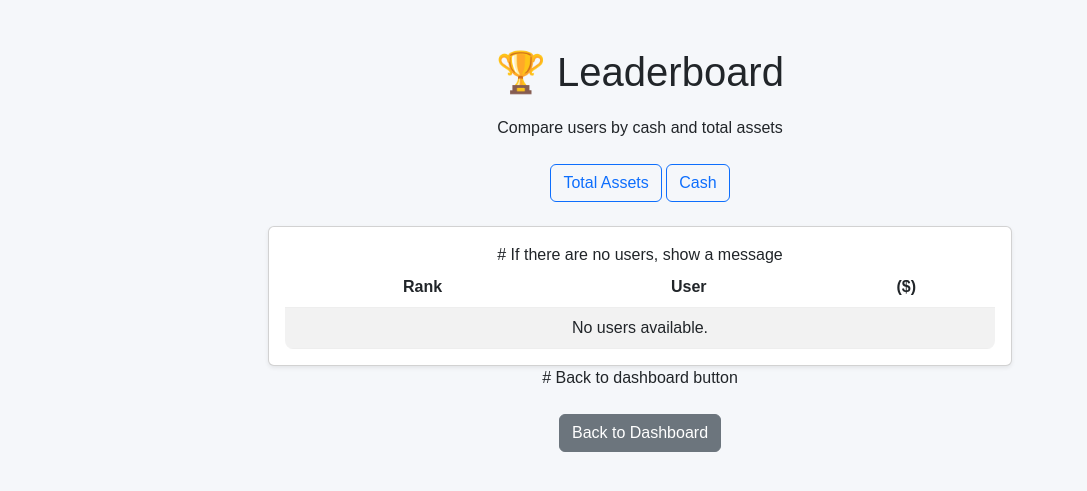
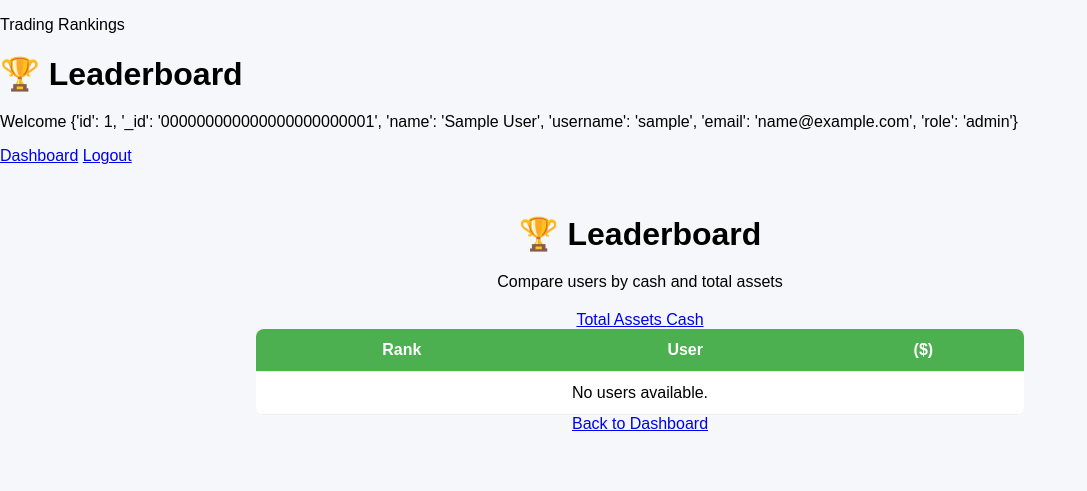
Before and after one commit to ElliotZhangzr/CITS5505_project_1, a Flask app: template templates/leaderboard.html in a window 1280 px wide. Shown: the top 491 px of the page, without its empty margins (0-1087 px from the left). Run offline with Flask 3, Linux system fonts and the light colour scheme; the template is opened without the code that fills it, so the values that code supplies are empty; the visitor is signed in with stand-in values (Sample User, id 1).

Commit message:
Updated the leaderboard to include the navigation bar as in dashboard page

```diff
--- a/templates/leaderboard.html
+++ b/templates/leaderboard.html
@@ -2,14 +2,32 @@
 <html lang="en">
 <head>
     <meta charset="UTF-8">
+    <meta name="viewport" content="width=device-width, initial-scale=1.0">
     <title>Leaderboard</title>
-
-    <!-- Bootstrap CSS -->
-    <link href="https://cdn.jsdelivr.net/npm/bootstrap@5.3.0/dist/css/bootstrap.min.css" rel="stylesheet">
     <!-- Custom CSS -->
     <link rel="stylesheet" href="{{ url_for('static', filename='css/leaderboard.css') }}">
 </head>
 <body>
+    <div class="dashboard-bg"></div>
+
+    <main class="leaderboard-page">
+        <header class="page-header panel">
+            <div>
+                <p class="kicker">Trading Rankings</p>
+                <h1>🏆 Leaderboard</h1>
+            </div>
+
+            <div class="header-actions">
+                <div class="user-panel">
+                    <p class="welcome-text">Welcome {{ session["user"] }}</p>
+                    <div class="user-links">
+                        <a class="action-link secondary" href="/dashboard">Dashboard</a>
+                        <a class="action-link" href="/logout">Logout</a>
+                    </div>
+                </div>
+            </div>
+        </header>
+    </main>
 
 <div class="container mt-5">
     <div class="leaderboard-header text-center mb-4">
@@ -45,10 +63,11 @@
                     <tbody>
                         {% if users %}
                             {% for user in users %}
-                            # Highlight the current user's row
-                            <tr class="{% if user.username == current_user %}current-user{% endif %}">
+                            <!-- Highlight the current user's row -->
+                            <!-- <tr class="{% if user.username == current_user %}current-user{% endif %}"> -->
+                            <tr class="{% if user['username'] == current_user %}current-user{% endif %}">
                                 <td>
-                                    # Display medals for top 3 ranks, otherwise show rank number
+                                    <!-- Display medals for top 3 ranks, otherwise show rank number -->
                                     {% if loop.index == 1 %}
                                         🥇 1
                                     {% elif loop.index == 2 %}
@@ -60,16 +79,18 @@
                                     {% endif %}
                                 </td>
 
-                                # Display the username
+                                <!-- Display the username -->
+                                <!-- <td>{{ user.username }}</td> -->
                                 <td>{{ user.username }}</td>
 
-                                # Format the value with commas and 2 decimal places
+                                <!-- Format the value with commas and 2 decimal places -->
+                                <!-- <td>${{ "{:,.2f}".format(user.cash) }}</td> -->
                                 <td>${{ "{:,.2f}".format(user.cash) }}</td>
                             </tr>
                             {% endfor %}
                         {% else %}
                             <tr>
-                                # If there are no users, show a message
+                                <!-- If there are no users, show a message -->
                                 <td colspan="4">No users available.</td>
                             </tr>
                         {% endif %}
@@ -79,7 +100,7 @@
         </div>
     </div>
 
-    # Back to dashboard button
+    <!-- Back to dashboard button -->
     <div class="text-center mt-4">
         <a href="{{ url_for('dashboard') }}" class="btn btn-secondary">
             Back to Dashboard
```
